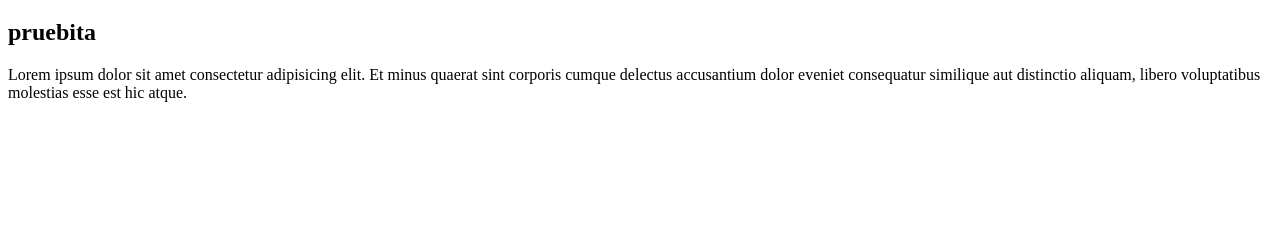
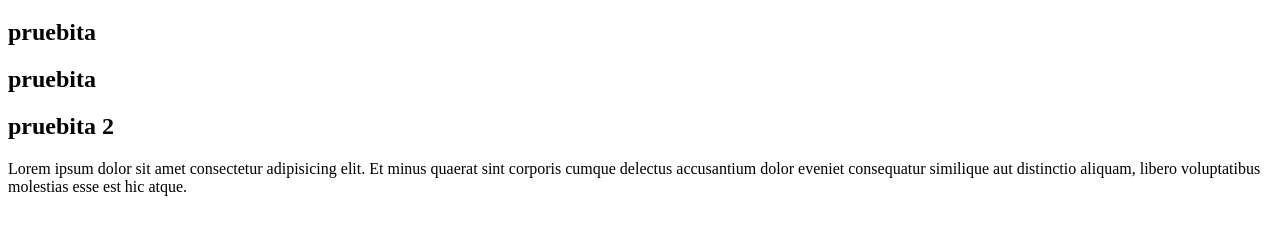
Before and after one commit to eduardogit2/proyecto-huertoHogar, a plain HTML site: page index.html in a window 1280 px wide. Shown: the part 61-296 px from the top of the page. Drawn offline with Linux system fonts and the light colour scheme.

Commit message:
pureba 3

```diff
--- a/index.html
+++ b/index.html
@@ -8,6 +8,8 @@
 <body>
     <h1>asd</h1>
     <h2>pruebita</h2>
+    <h2>pruebita</h2>
+    <h2>pruebita 2</h2>
     <p>Lorem ipsum dolor sit amet consectetur adipisicing elit. Et minus quaerat sint corporis cumque delectus accusantium dolor eveniet consequatur similique aut distinctio aliquam, libero voluptatibus molestias esse est hic atque.</p>
 </body>
 </html>
```
